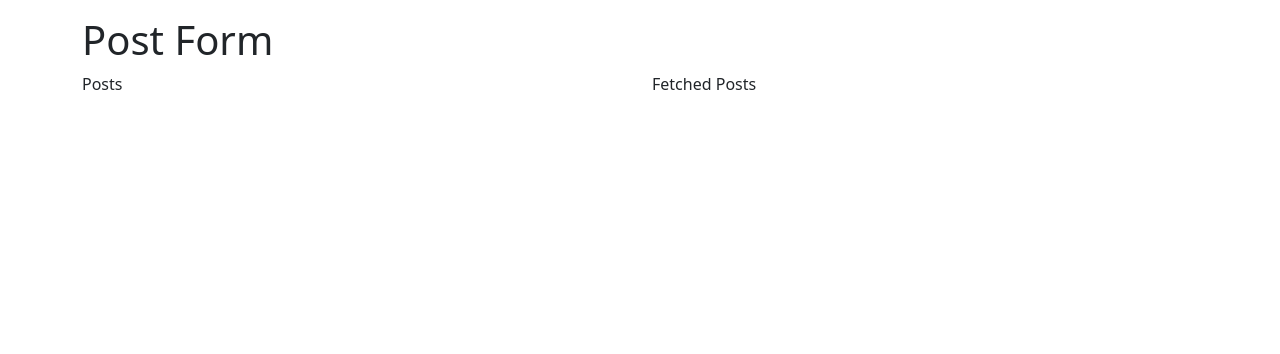
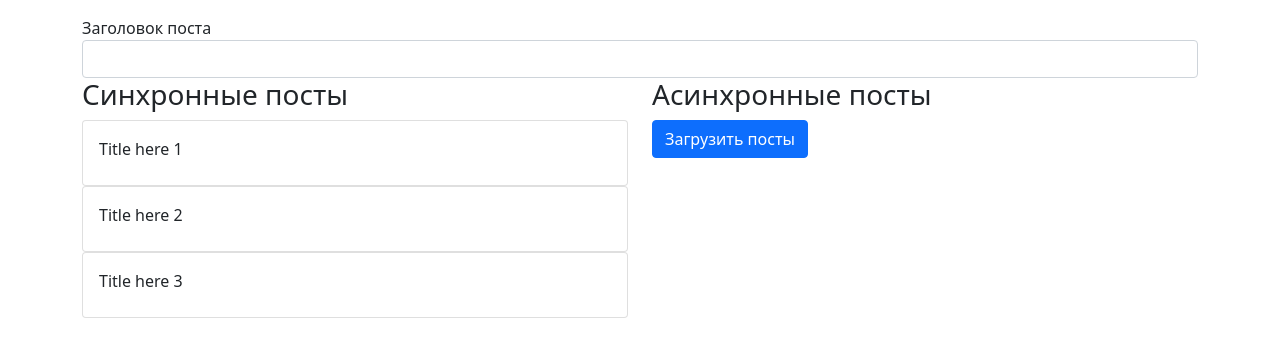
Before and after one commit to goldenyak/redux-vladilen, a React (Create React App) app in the folder my-app/: page / in a window 1280 px wide. Shown: the top 354 px of the page. Built offline with nearby package versions, Linux system fonts and the light colour scheme.

Commit message:
add some functions

```diff
--- a/my-app/src/App.js
+++ b/my-app/src/App.js
@@ -16,10 +16,12 @@ function App() {
             </div>
             <div className="row">
                 <div className="col">
-                    <Posts/>
+                    <h3>Синхронные посты</h3>
+                    <Posts posts={[1,2,3]}/>
                 </div>
                 <div className="col">
-                    <FetchedPosts/>
+                    <h3>Асинхронные посты</h3>
+                    <FetchedPosts posts={[]}/>
                 </div>
             </div>
         </div>
--- a/my-app/src/components/FetchedPosts.js
+++ b/my-app/src/components/FetchedPosts.js
@@ -1,7 +1,10 @@
 import React from "react";
 
-export default () => {
+export default ({posts}) => {
+    if (!posts.length) {
+        return <button className="btn btn-primary">Загрузить посты</button>
+    }
     return (
-        <div>Fetched Posts</div>
+        <div>{posts}</div>
     )
 }
--- a/my-app/src/components/Post.js
+++ b/my-app/src/components/Post.js
@@ -1,7 +1,13 @@
 import React from "react";
 
-export default () => {
+export default ({post}) => {
     return (
-        <div>Post</div>
+        <div className="card">
+            <div className="card-body">
+                <div className="card-title">
+                    Title here {post}
+                </div>
+            </div>
+        </div>
     )
 }
--- a/my-app/src/components/PostForm.js
+++ b/my-app/src/components/PostForm.js
@@ -6,11 +6,19 @@ export default class PostForm extends React.Component {
 
         this.state = {}
     }
+
+    submitHandler = (event) => {
+        event.preventDefault();
+    }
+
     render() {
         return (
-            <div>
-                <h1> Post Form </h1>
-            </div>
+            <form onSubmit={this.submitHandler}>
+               <div className='form-group'>
+                   <label htmlFor='exampleInputPassword1'>Заголовок поста</label>
+                   <input type='text' className='form-control' id='exampleInputPassword1'/>
+               </div>
+            </form>
         )
     }
 }
--- a/my-app/src/components/Posts.js
+++ b/my-app/src/components/Posts.js
@@ -1,7 +1,9 @@
 import React from "react";
+import Post from "./Post";
 
-export default () => {
-    return (
-        <div>Posts</div>
-    )
+export default ({posts}) => {
+    if (!posts.length) {
+        return <p className="text-center">Постов пока нет</p>
+    }
+    return posts.map(post => <Post post={post} key={post}/>)
 }
```
